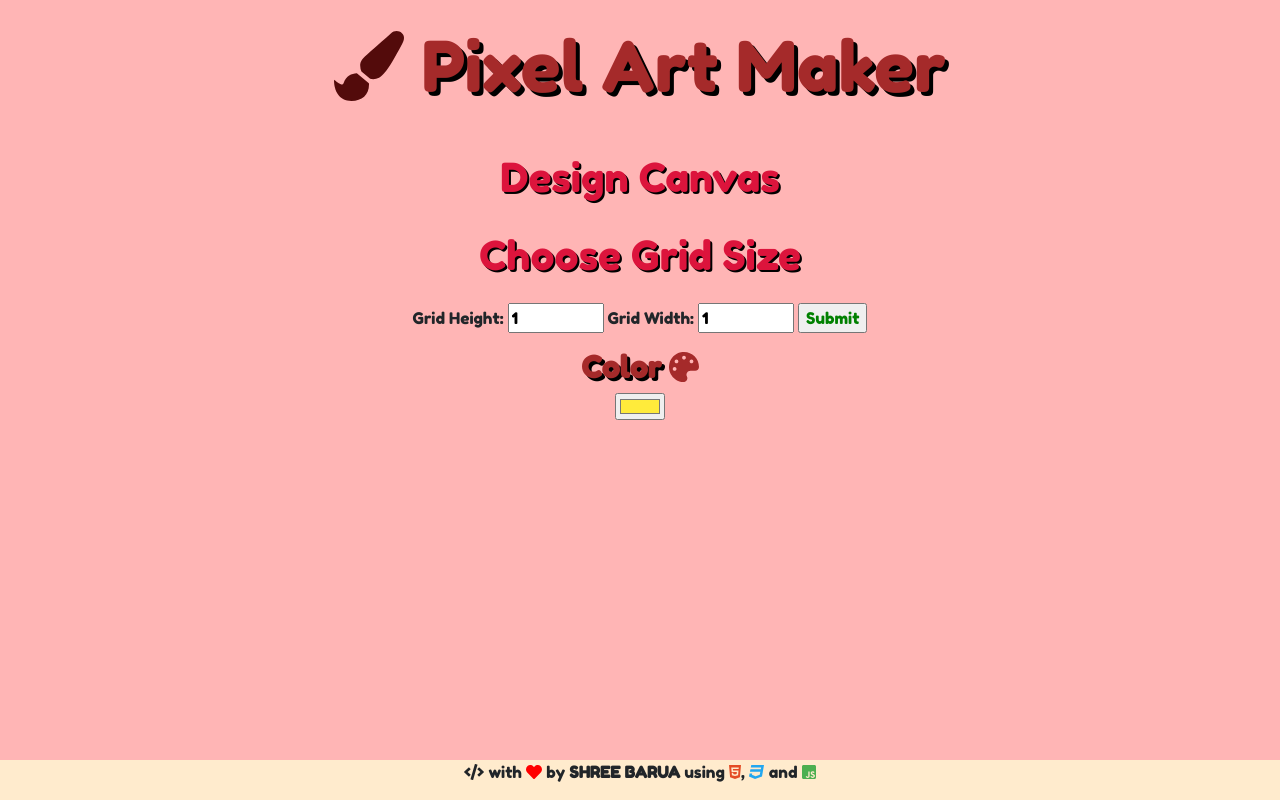
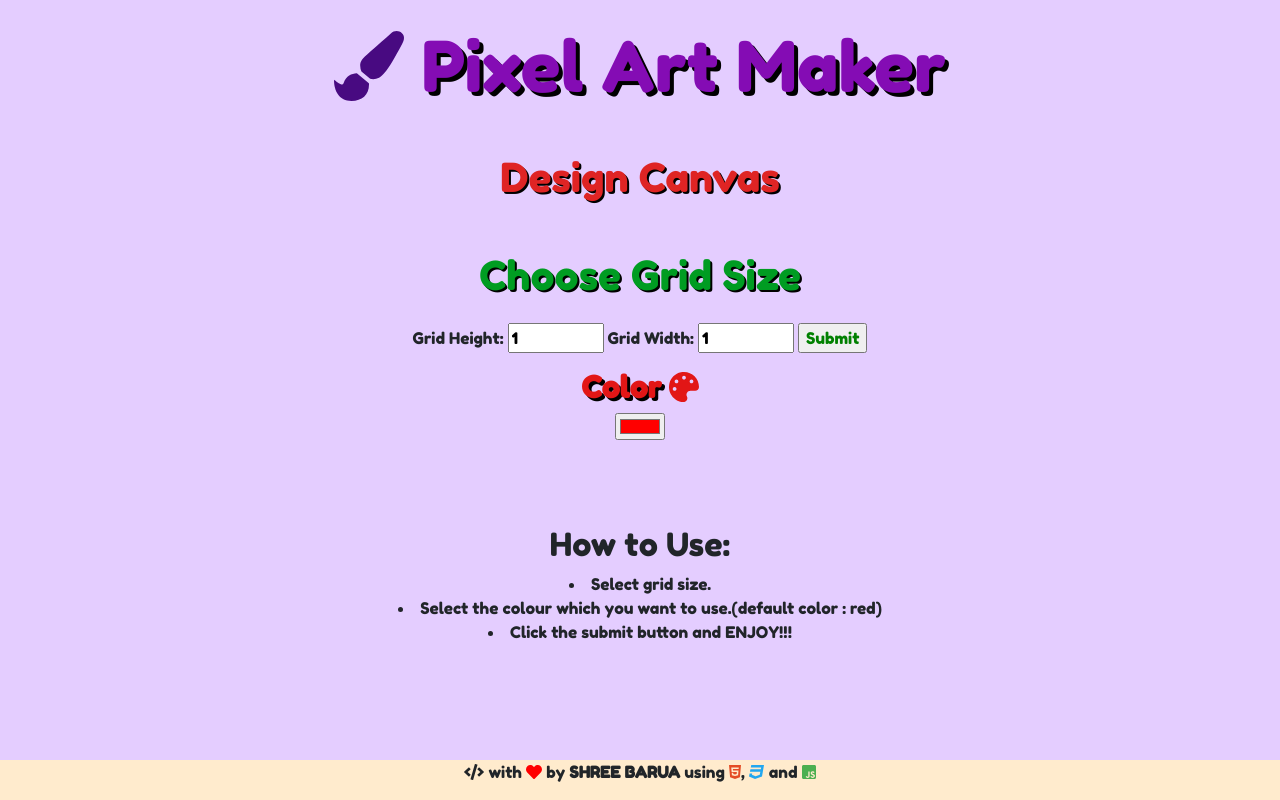
Before and after one commit to piubarua/pixel-art-maker, a plain HTML site: page index.html in a window 1280 px wide. Drawn offline with nearby package versions, Linux system fonts and the light colour scheme.

Commit message:
Updated changes

```diff
--- a/index.html
+++ b/index.html
@@ -12,7 +12,7 @@
 </head>
 <body>
     <header id="header">
-        <i class="fas fa-paint-brush" style="color: rgb(83, 11, 11)"></i> Pixel Art Maker
+        <i class="fas fa-paint-brush" style="color: rgb(72, 10, 129)"></i> Pixel Art Maker
     </header>
 
 
@@ -30,7 +30,7 @@
     </div>
 
 
-    <h2>Choose Grid Size</h2>
+    <h2 id="grid">Choose Grid Size</h2>
     <form id="sizePicker">
         Grid Height:
         <input type="number" id="inputHeight" name="height" min="1" value="1">
@@ -39,11 +39,20 @@
         <input type="submit">
     </form>
     <div class="color-selector ">
-        <h4 style="color:brown;">Color <i class="fas fa-palette"></i></h4>
+        <h4 style="color:rgb(226, 22, 22);">Color <i class="fas fa-palette"></i></h4>
         <!-- Color picker -->
-        <input type="color" id="colorPicker" value="#ffeb3b">
+        <input type="color" id="colorPicker" value="#ff0000">
     </div>
 
+    <div class="how">
+        <h2 id="use">How to Use:</h2>
+
+            <li>Select grid size.</li>
+            <li>Select the colour which you want to use.(default color : red)</li>
+            <li>Click the submit button and ENJOY!!!</li>
+
+
+    </div>
 
     <footer id="footer">
         <p><i class="fas fa-code"></i> with <i class="fas fa-heart" style="color: red;"></i> by <strong>SHREE BARUA</strong></a> using <i class="fab fa-html5" style="color: #e44d26;"></i>, <i class="fab fa-css3" style="color: #22A7F0;"></i> and <i class="fab fa-js-square" style="color: #4CAF50;"></i></p>
--- a/style.css
+++ b/style.css
@@ -1,19 +1,19 @@
 body {
     text-align: center;
     font-family: 'Fredoka One', cursive;
-    background: rgb(255, 181, 181);
+    background: rgb(228, 205, 255);
 }
 
 header {
     text-shadow: black 4px 4px;
     font-size: 70px;
     margin: 0.2em;
-    color: brown;
+    color: rgb(132, 12, 180);
 }
 
-h2 {
+#grid {
     text-shadow: black 2px 2px;
-    color: crimson;
+    color: rgb(0, 156, 34);
     margin: 1em 0 0.25em;
     font-size: 40px;
 }
@@ -59,7 +59,10 @@ footer {
 }
 
 .flex-grow-1{
-    color:  rgb(220, 20, 60);
+    color:  rgb(223, 36, 36);
+    text-shadow: black 2px 2px;
+    margin: 1em 0 0.25em;
+    font-size: 40px;
 }
 
 #sizePicker{
@@ -76,3 +79,13 @@ h4{
     font-weight: bold;
 
 }
+
+#pixelCanvas
+{
+    background-color: white;
+}
+
+.how{
+    padding-top: 70px;
+    align-items: flex-start;
+}
```
